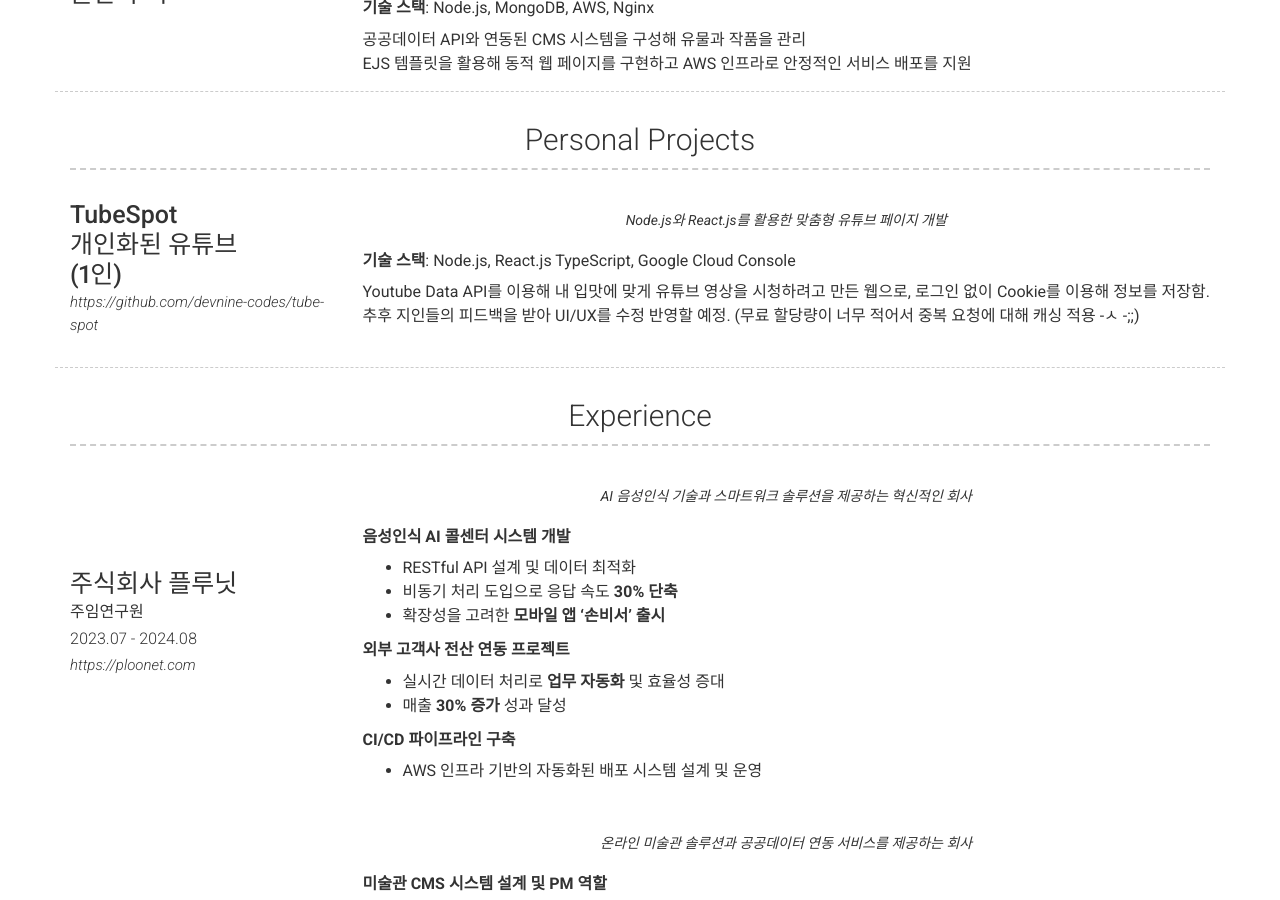
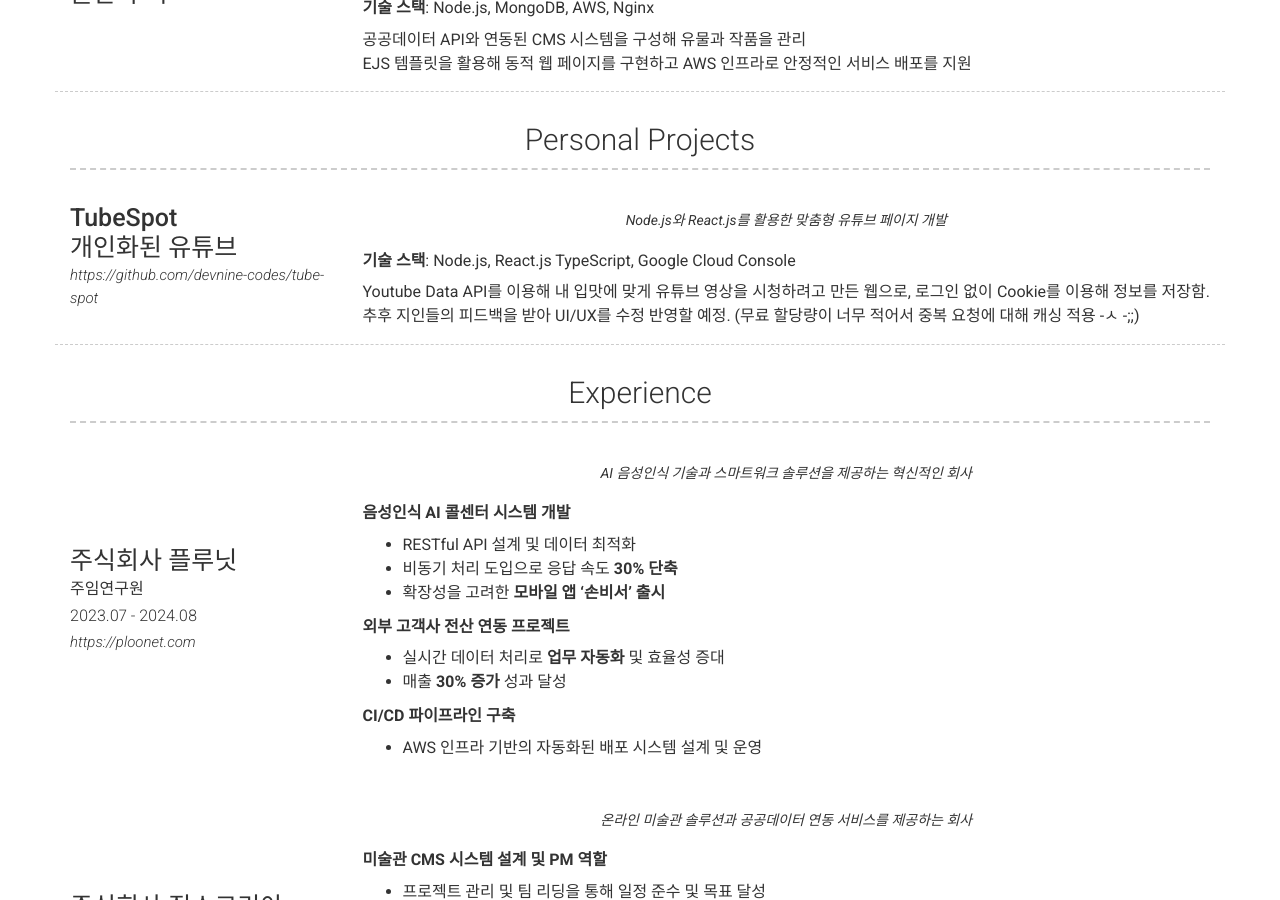
Before and after one commit to devnine-codes/devnine-codes.github.io, a Jekyll site: the page built from index.md, in a window 1280 px wide and 900 px high, scrolled down 2051 px. Built offline with Jekyll 4.4.1, drawn with Linux system fonts in a browser that asks for light colours; nearby versions of some CDN libraries; comment, search, counter and statistics services are not loaded.

Commit message:
TubeSpot 제목 수정

```diff
--- a/_config.yml
+++ b/_config.yml
@@ -180,7 +180,7 @@ content:
     content:
       - layout: left
         border: weak
-        title: TubeSpot<br>개인화된 유튜브<br>(1인)
+        title: TubeSpot<br>개인화된 유튜브<br>
         link: https://github.com/devnine-codes/tube-spot
         link_text: https://github.com/devnine-codes/tube-spot
         quote: >
```
